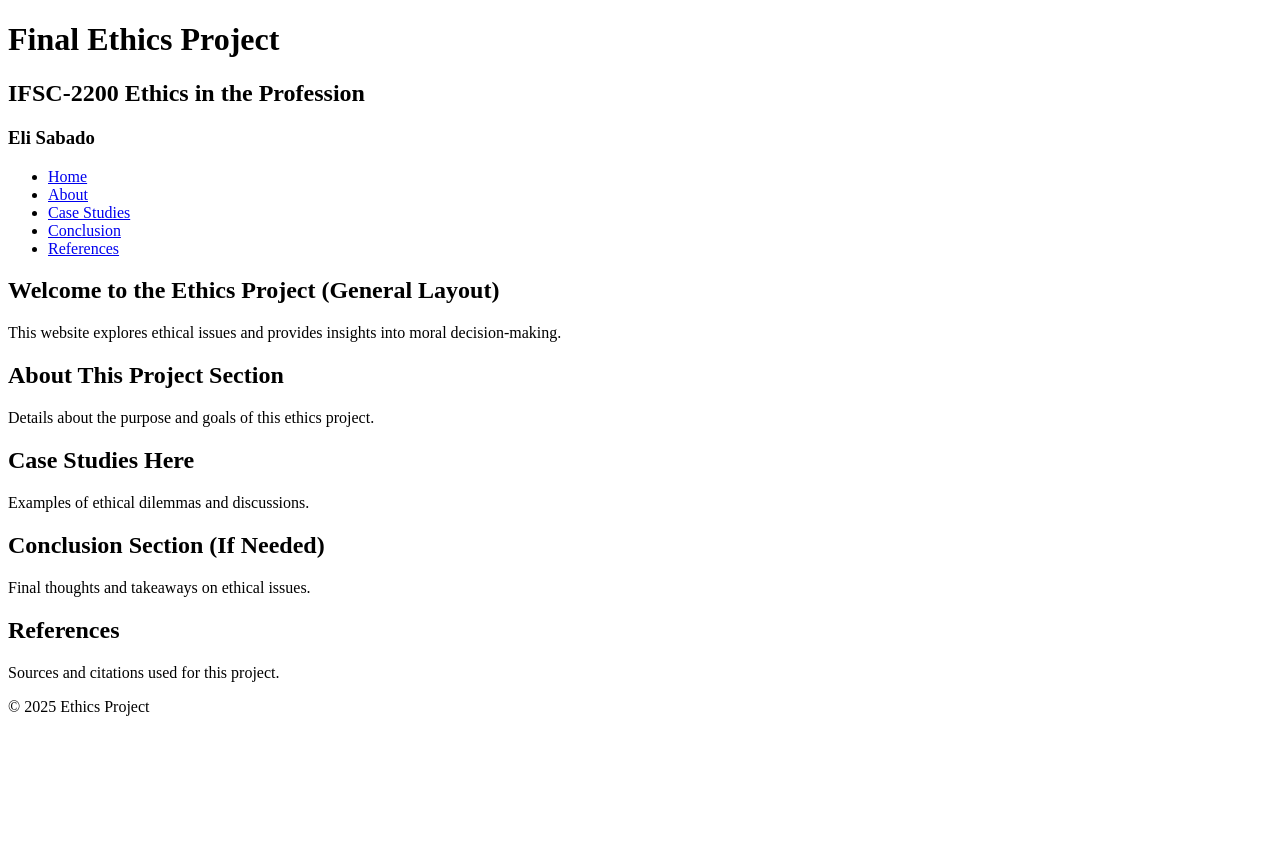
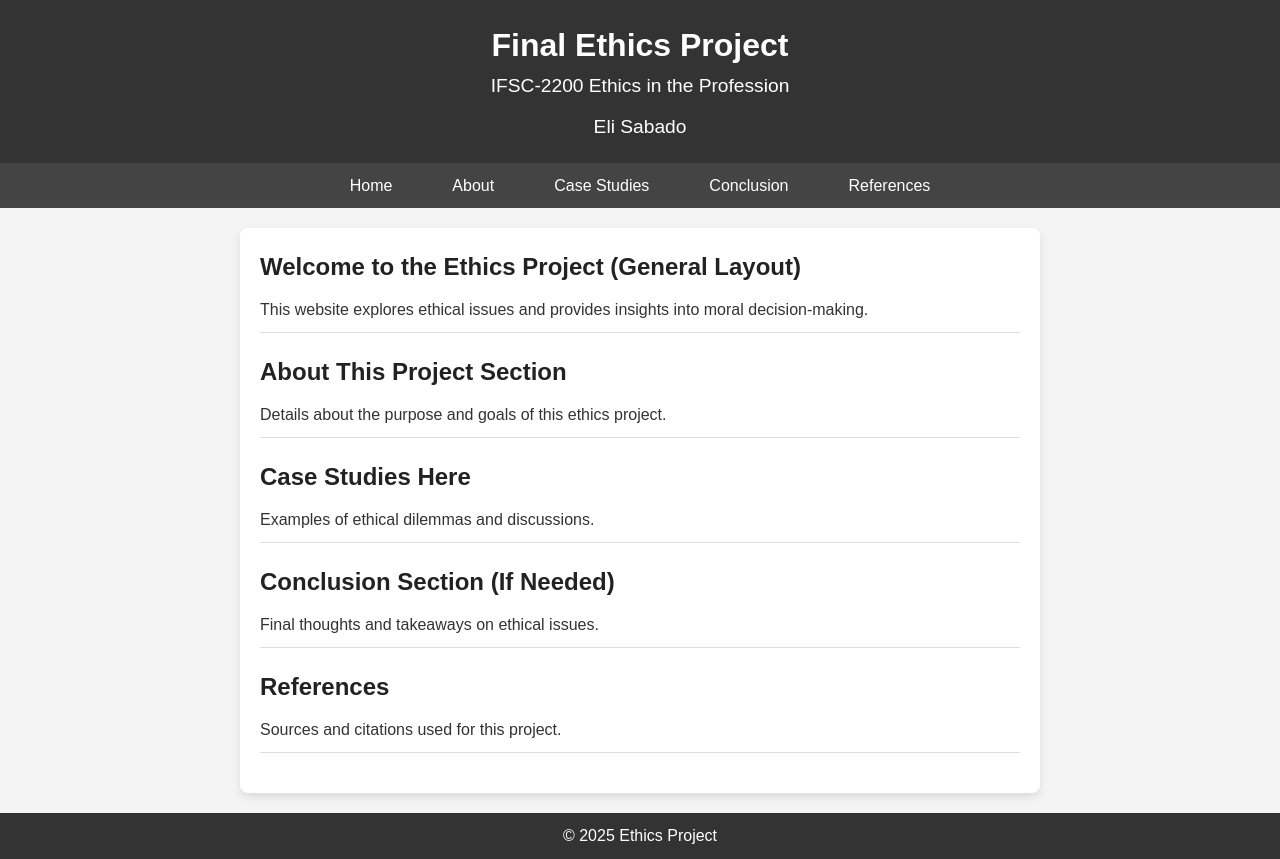
Before and after one commit to SabadoEli/IFSC2200, a plain HTML site: page index.html in a window 1280 px wide. Before the commit the page ends 800 px from the top, so only its background shows below. Drawn offline with Linux system fonts and the light colour scheme.

Commit message:
Added CSS and Subpages

```diff
--- a/index.html
+++ b/index.html
@@ -4,6 +4,7 @@
     <meta charset="UTF-8">
     <meta name="viewport" content="width=device-width, initial-scale=1.0">
     <title>Ethics Project</title>
+    <link rel="stylesheet" href="styles.css">
 </head>
 <body>
 
@@ -15,11 +16,11 @@
 
     <nav>
         <ul>
-            <li><a href="#">Home</a></li>
-            <li><a href="#">About</a></li>
-            <li><a href="#">Case Studies</a></li>
-            <li><a href="#">Conclusion</a></li>
-            <li><a href="#">References</a></li>
+            <li><a href="index.html">Home</a></li>
+            <li><a href="about.html">About</a></li>
+            <li><a href="case-studies.html">Case Studies</a></li>
+            <li><a href="conclusion.html">Conclusion</a></li>
+            <li><a href="references.html">References</a></li>
         </ul>
     </nav>
 
--- /dev/null
+++ b/styles.css
@@ -0,0 +1,96 @@
+/* General Reset */
+* {
+    margin: 0;
+    padding: 0;
+    box-sizing: border-box;
+    font-family: Arial, sans-serif;
+}
+
+body {
+    background-color: #f4f4f4;
+    color: #333;
+    line-height: 1.6;
+}
+
+/* Header */
+header {
+    background: #333;
+    color: white;
+    text-align: center;
+    padding: 20px;
+    box-shadow: 0px 4px 6px rgba(0, 0, 0, 0.2);
+}
+
+header h1 {
+    font-size: 2rem;
+}
+
+header h2, header h3 {
+    color: white;
+    font-size: 1.2rem;
+    font-weight: 300;
+}
+
+/* Navigation */
+nav {
+    background: #444;
+    text-align: center;
+    padding: 10px 0;
+    position: sticky;
+    top: 0;
+    width: 100%;
+    z-index: 1000;
+}
+
+nav ul {
+    list-style: none;
+    display: flex;
+    justify-content: center;
+}
+
+nav ul li {
+    margin: 0 15px;
+}
+
+nav ul li a {
+    text-decoration: none;
+    color: white;
+    font-size: 1rem;
+    padding: 8px 15px;
+    transition: 0.3s;
+}
+
+nav ul li a:hover {
+    background: #555;
+    border-radius: 5px;
+}
+
+/* Main Content */
+main {
+    max-width: 800px;
+    margin: 20px auto;
+    background: white;
+    padding: 20px;
+    border-radius: 8px;
+    box-shadow: 0px 4px 8px rgba(0, 0, 0, 0.1);
+}
+
+section {
+    margin-bottom: 20px;
+    padding-bottom: 10px;
+    border-bottom: 1px solid #ddd;
+}
+
+h2 {
+    color: #222;
+    margin-bottom: 10px;
+}
+
+/* Footer */
+footer {
+    text-align: center;
+    background: #333;
+    color: white;
+    padding: 10px;
+    margin-top: 20px;
+}
```
Also changed, not shown: about.html (added), case-studies.html (added), conclusion.html (added), references.html (added).
